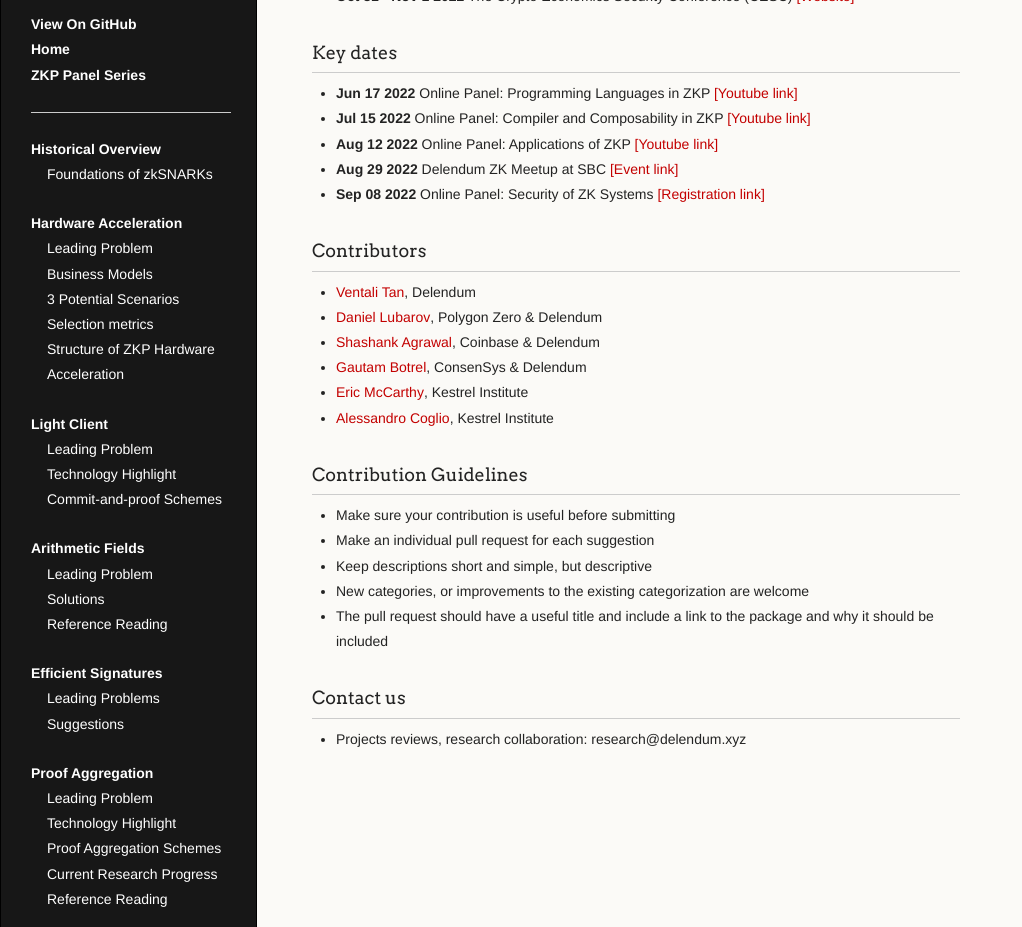
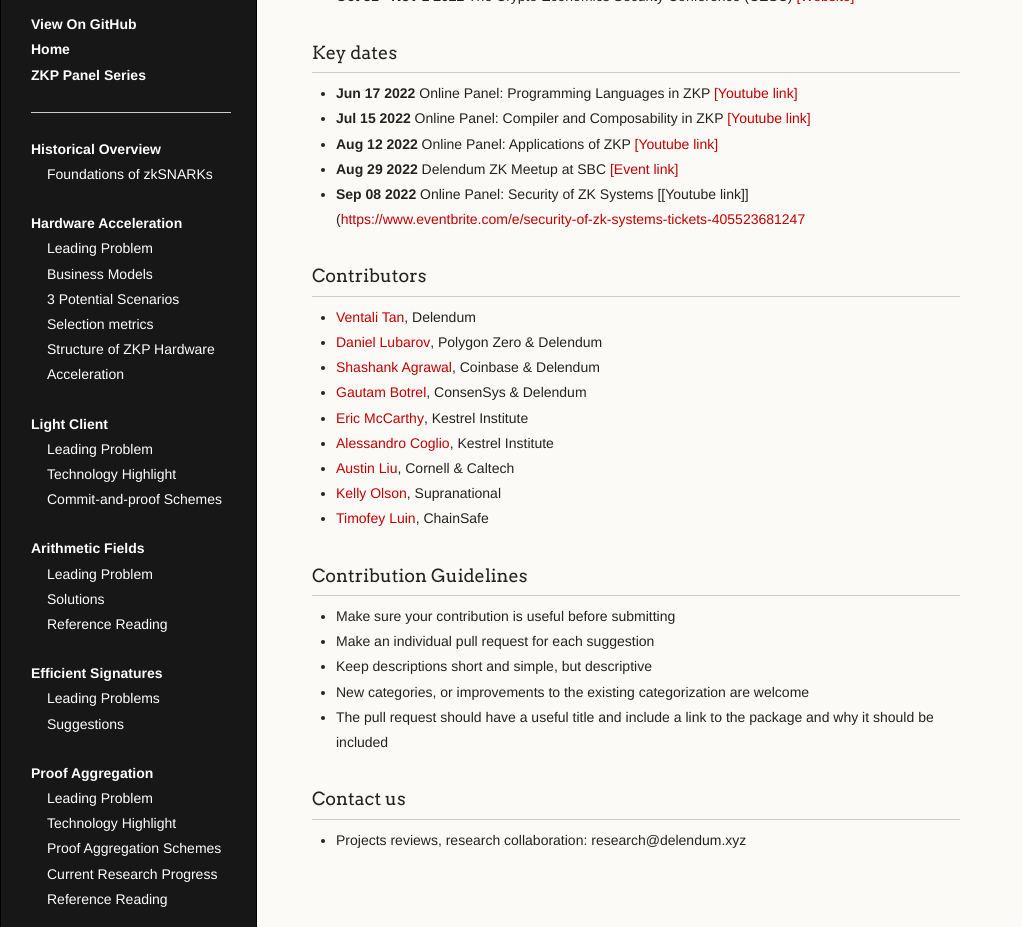
Before and after one commit to delendum-xyz/zk-knowledge, a Jekyll site: the page built from index.md, in a window 1280 px wide and 1145 px high. Shown: the part 218-1145 px from the top of the window, without its empty margins (0-1022 px from the left). Built offline with Jekyll 4.4.1, drawn with Linux system fonts in a browser that asks for light colours.

Commit message:
Update index.md

```diff
--- a/index.md
+++ b/index.md
@@ -17,7 +17,7 @@ layout: default
 - **Jul 15 2022** Online Panel: Compiler and Composability in ZKP [[Youtube link]](https://www.youtube.com/watch?v=zRngElDdUNE&t=2s)
 - **Aug 12 2022** Online Panel: Applications of ZKP [[Youtube link]](https://www.youtube.com/watch?v=m5WiIOC3xcM&t=148s)
 - **Aug 29 2022** Delendum ZK Meetup at SBC [[Event link]](https://www.eventbrite.com/e/delendum-zk-meetup-at-sbc-tickets-396799998477)
-- **Sep 08 2022** Online Panel: Security of ZK Systems [[Registration link]](https://www.eventbrite.com/e/security-of-zk-systems-tickets-405523681247)
+- **Sep 08 2022** Online Panel: Security of ZK Systems [[Youtube link]]([https://www.eventbrite.com/e/security-of-zk-systems-tickets-405523681247](https://www.youtube.com/watch?v=SxI8uNBp05k)
 
 ### Contributors
 
@@ -27,6 +27,9 @@ layout: default
 - [Gautam Botrel](https://www.linkedin.com/in/gautam-botrel/), ConsenSys & Delendum
 - [Eric McCarthy](https://www.kestrel.edu/people/mccarthy/), Kestrel Institute
 - [Alessandro Coglio](https://www.kestrel.edu/people/coglio/), Kestrel Institute
+- [Austin Liu](https://www.linkedin.com/in/austin-liu-83844369/), Cornell & Caltech
+- [Kelly Olson](https://www.linkedin.com/in/kelly-olson-281497144/), Supranational
+- [Timofey Luin](https://github.com/timoth-y), ChainSafe
 
 ### Contribution Guidelines
 
```
